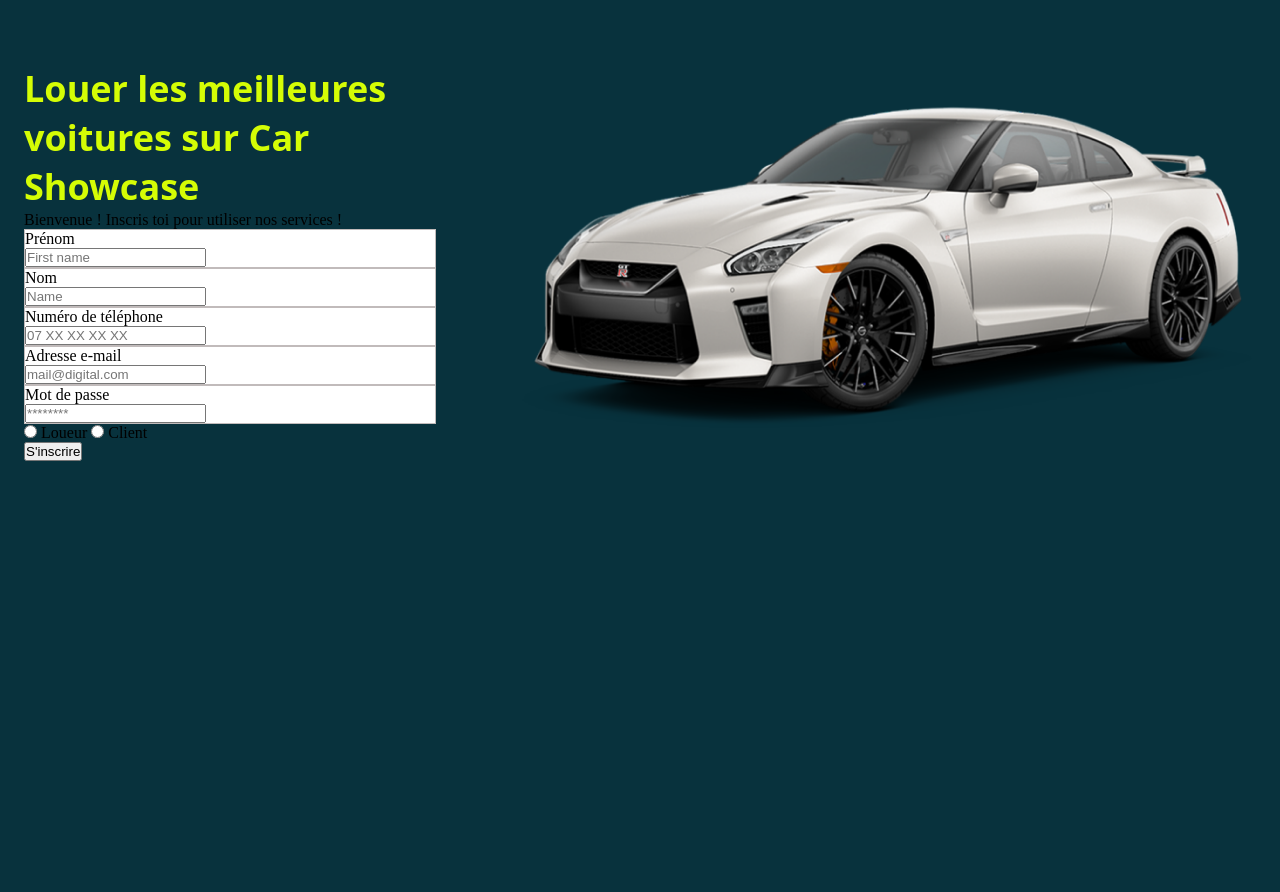
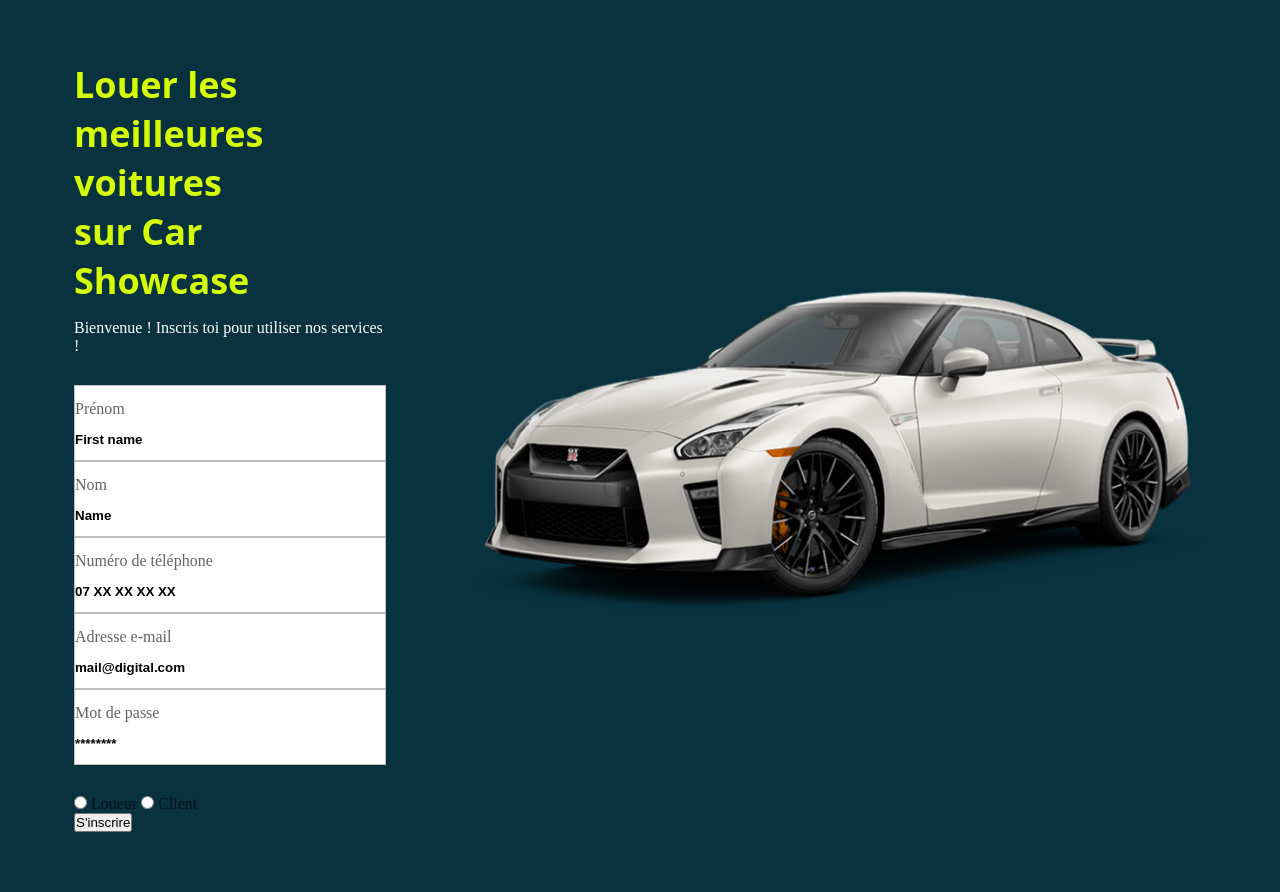
Before and after one commit to rakotok2109/rent_car, a PHP site: page /index.html in a window 1280 px wide. Before the commit the page ends 461 px from the top, so only its background shows below. Run offline with PHP 8.4, Linux system fonts and the light colour scheme.

Commit message:
Optimisation du style du formulaire PT2 by Nathan

```diff
--- a/index.html
+++ b/index.html
@@ -10,7 +10,7 @@
         <div class="responsive container-subscribe">
             <div class="container-form">
                 <div class="form-wording">
-                    <h1>Louer les meilleures voitures sur Car Showcase</h1>
+                    <h1>Louer les meilleures voitures<br> sur Car Showcase</h1>
                     <span>Bienvenue ! Inscris toi pour utiliser nos services
                         !</span>
                 </div>
@@ -54,10 +54,10 @@
 
                     <div class="role-choices">
                         <input type="radio" id="loueur" name="role" value=1
-                            class="mr-2">
+                            class="radio">
                         <label for="loueur">Loueur</label>
                         <input type="radio" id="client" name="role" value=0
-                            class="ml-4 mr-2">
+                            class="radio">
                         <label for="client">Client</label>
                     </div>
 
--- a/scss/base/_reset.scss
+++ b/scss/base/_reset.scss
@@ -14,3 +14,7 @@ h1 {
     font-size: $font-size-h1;
     font-family: $font-family-h1;
 }
+
+span {
+    color: $white-color;
+}
--- a/scss/dist/style.css
+++ b/scss/dist/style.css
@@ -13,25 +13,58 @@ h1 {
   font-family: "Open Sans";
 }
 
+span {
+  color: #FFFFFF;
+}
+
 .container-subscribe {
   display: flex;
   flex-direction: row;
   justify-content: center;
   align-items: center;
-  margin: 60px 24px;
+  margin: 60px 74px;
+}
+
+.form-wording {
+  display: flex;
+  flex-direction: column;
+  align-items: flex-start;
+  justify-content: center;
+  gap: 14px;
+}
+
+.container-form {
+  width: 50%;
 }
 
 .input-form {
   display: flex;
   flex-direction: column;
+  margin: 30px 0;
 }
 
 .input {
   display: flex;
   flex-direction: column;
   align-items: flex-start;
+  justify-content: center;
+  gap: 14px;
   background-color: #FFFFFF;
   border: 1px solid #C1BBBB;
+  height: 74px;
+}
+
+input {
+  border: none;
+}
+
+label {
+  color: rgba(0, 0, 0, 0.61);
+}
+
+::placeholder {
+  color: #000000;
+  font-weight: bold;
 }
 
 /*# sourceMappingURL=style.css.map */
--- a/scss/utils/_variables.scss
+++ b/scss/utils/_variables.scss
@@ -7,6 +7,10 @@ $font-size-h1: 36px;
 $margin-unit: 0;
 $padding-unit: 0;
 $white-color: #FFFFFF;
+$black-color: #000000;
 $font-label-color: rgba(0, 0, 0, 0.61);
+$font-wheight : bold;
 $border-color: #C1BBBB;
 $border-weight: 1px solid;
+$max-height-input: 74px;
+$input-gap: 14px;
```
Also changed, not shown: scss/components/_form.scss (+9 -0 lines), scss/components/_input.scss (+14 -0 lines), scss/utils/_mixins.scss (+10 -1 lines), 1 other file.
